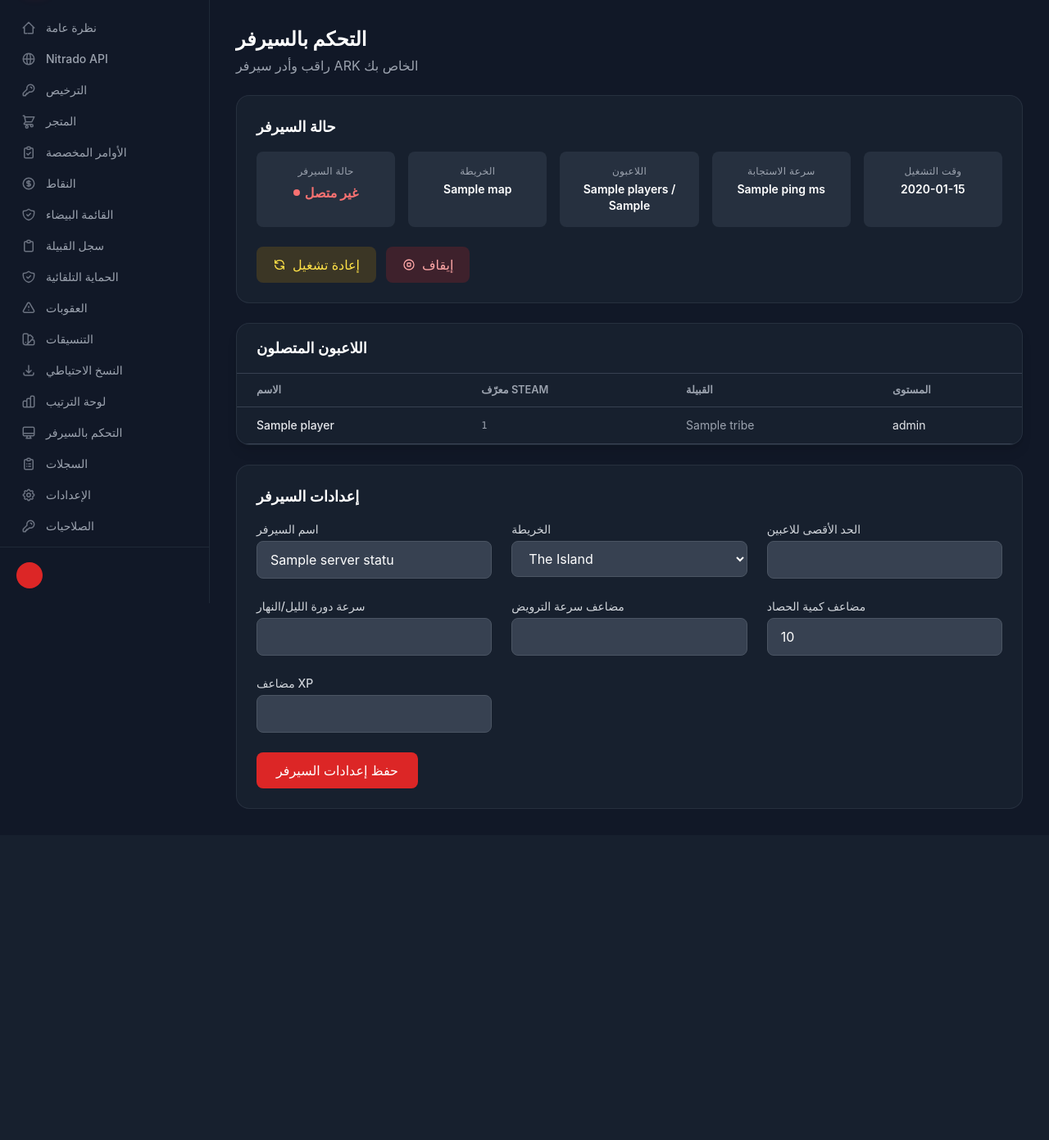
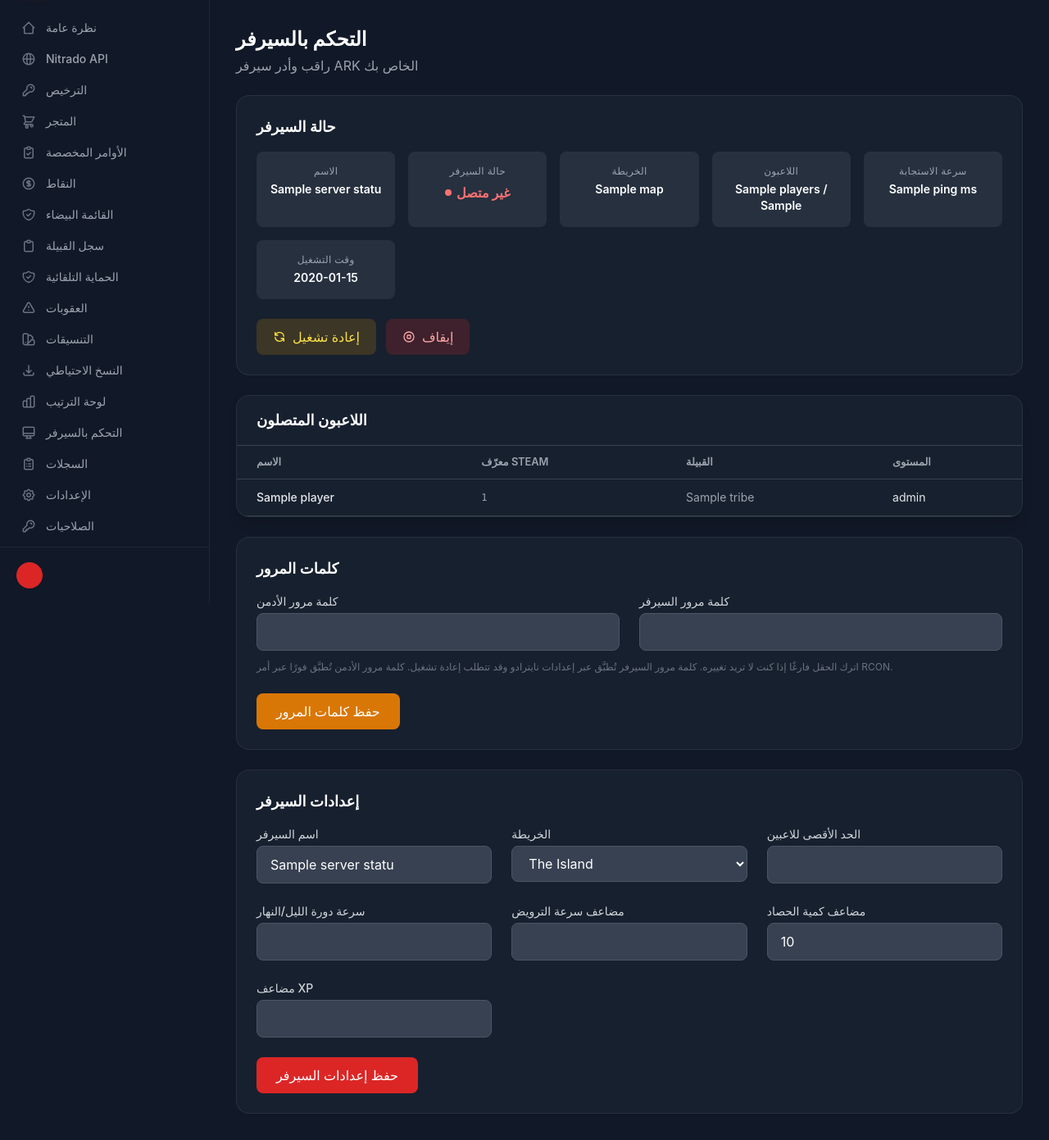
Before and after one commit to N0TTHELI0N/EXO-MEK-ASE, a Flask app: template dashboard/templates/sections/server_control.html in a window 1280 px wide. Shown: the part 64-1455 px from the top of the page at 82% size. Before the commit the page ends 1051 px from the top, so only its background shows below. Run offline with Flask 3, Linux system fonts and the light colour scheme; the template is opened without the code that fills it: most values are stand-ins (such as "Sample title", 1, 10 or a date in 2020); a database or web service that is not in the repository returns one stand-in record (values such as "Sample title"); some libraries are stand-ins or nearby versions.

Commit message:
Server control: show server name + change admin/server passwords

```diff
--- a/dashboard/app.py
+++ b/dashboard/app.py
@@ -953,7 +953,29 @@ def section_leaderboard(guild_id):
 @validate_csrf
 def section_server_control(guild_id):
     if request.method == "POST":
-        return redirect(url_for("section_server_control", guild_id=guild_id))
+        action = request.form.get("action", "")
+        notice = ""
+        notice_type = "error"
+        if action == "change_passwords":
+            admin_pw = request.form.get("password_admin", "")
+            server_pw = request.form.get("password_server", "")
+            results = []
+            if admin_pw:
+                try:
+                    results.append("Admin: " + nitrado.change_admin_password(guild_id, admin_pw))
+                except Exception as e:
+                    results.append("Admin: Failed (" + type(e).__name__ + ")")
+            if server_pw:
+                try:
+                    results.append("Join: " + nitrado.change_server_password(guild_id, server_pw))
+                except Exception as e:
+                    results.append("Join: Failed (" + type(e).__name__ + ")")
+            if results:
+                notice = " | ".join(results)
+                notice_type = "ok" if all("Applied" in r for r in results) else "error"
+        return redirect(url_for("section_server_control", guild_id=guild_id, notice=notice, notice_type=notice_type))
+    notice = request.args.get("notice", "")
+    notice_type = request.args.get("notice_type", "ok")
     info = {}
     try:
         raw = nitrado.get_server_info(guild_id) or {}
@@ -987,6 +1009,8 @@ def section_server_control(guild_id):
         guild_id=guild_id,
         active_section="server-control",
         server_status=server_status,
+        notice=notice,
+        notice_type=notice_type,
     )
 
 
--- a/dashboard/templates/sections/server_control.html
+++ b/dashboard/templates/sections/server_control.html
@@ -5,10 +5,20 @@
   <p class="text-gray-400 mt-1">{{ t('server_desc') }}</p>
 </div>
 
+{% if notice %}
+<div class="mb-6 px-5 py-4 rounded-lg border {{ 'bg-green-500/10 border-green-500/40 text-green-300' if notice_type == 'ok' else 'bg-red-500/10 border-red-500/40 text-red-300' }}">
+  {{ notice }}
+</div>
+{% endif %}
+
 <!-- Status Card -->
 <div class="bg-gray-800/50 border border-gray-700/50 rounded-2xl p-6 mb-6">
   <h3 class="text-lg font-semibold text-white mb-4">{{ t('server_status') }}</h3>
   <div class="grid grid-cols-2 sm:grid-cols-3 lg:grid-cols-5 gap-4">
+    <div class="bg-gray-700/50 rounded-lg p-4 text-center col-span-2 sm:col-span-1">
+      <p class="text-xs text-gray-400 uppercase tracking-wide mb-1">{{ t('server_name') }}</p>
+      <p class="text-white font-semibold text-sm break-words">{{ server_status.server_name or '—' }}</p>
+    </div>
     <div class="bg-gray-700/50 rounded-lg p-4 text-center">
       <p class="text-xs text-gray-400 uppercase tracking-wide mb-1">{{ t('server_status') }}</p>
       {% if server_status.online %}
@@ -97,6 +107,36 @@
   </div>
 </div>
 
+<!-- Passwords -->
+<form method="POST">
+  <input type="hidden" name="action" value="change_passwords">
+  <input type="hidden" name="_csrf_token" value="{{ csrf_token() }}">
+  <div class="bg-gray-800/50 border border-gray-700/50 rounded-2xl p-6 mb-6">
+    <h3 class="text-lg font-semibold text-white mb-4">{{ t('server_passwords') }}</h3>
+    <div class="grid grid-cols-1 md:grid-cols-2 gap-6">
+      <div>
+        <label for="password_admin" class="block text-sm font-medium text-gray-300 mb-1">{{ t('server_admin_password') }}</label>
+        <input type="password" id="password_admin" name="password_admin"
+               placeholder="" autocomplete="new-password"
+               class="w-full bg-gray-700 border border-gray-600 rounded-lg px-4 py-2.5 text-white placeholder-gray-500 focus:ring-2 focus:ring-red-500 focus:border-transparent outline-none">
+      </div>
+      <div>
+        <label for="password_server" class="block text-sm font-medium text-gray-300 mb-1">{{ t('server_password') }}</label>
+        <input type="password" id="password_server" name="password_server"
+               placeholder="" autocomplete="new-password"
+               class="w-full bg-gray-700 border border-gray-600 rounded-lg px-4 py-2.5 text-white placeholder-gray-500 focus:ring-2 focus:ring-red-500 focus:border-transparent outline-none">
+      </div>
+    </div>
+    <p class="text-xs text-gray-500 mt-3">{{ t('server_password_hint') }}</p>
+    <div class="mt-6">
+      <button type="submit" onclick="return confirm('{{ t('server_password_confirm') }}')"
+              class="px-6 py-2.5 bg-amber-600 hover:bg-amber-500 text-white font-medium rounded-lg transition-colors">
+        {{ t('server_save_passwords') }}
+      </button>
+    </div>
+  </div>
+</form>
+
 <!-- Server Settings -->
 <form method="POST">
   <input type="hidden" name="action" value="settings">
--- a/dashboard/translations.py
+++ b/dashboard/translations.py
@@ -204,6 +204,12 @@ TRANSLATIONS = {
     "server_harvest": {"ar": "مضاعف كمية الحصاد", "en": "Harvest Amount Multiplier"},
     "server_xp": {"ar": "مضاعف XP", "en": "XP Multiplier"},
     "server_save_settings": {"ar": "حفظ إعدادات السيرفر", "en": "Save Server Settings"},
+    "server_passwords": {"ar": "كلمات المرور", "en": "Passwords"},
+    "server_admin_password": {"ar": "كلمة مرور الأدمن", "en": "Admin Password"},
+    "server_password": {"ar": "كلمة مرور السيرفر", "en": "Server Password"},
+    "server_password_hint": {"ar": "اترك الحقل فارغًا إذا كنت لا تريد تغييره. كلمة مرور السيرفر تُطبَّق عبر إعدادات نايترادو وقد تتطلب إعادة تشغيل. كلمة مرور الأدمن تُطبَّق فورًا عبر أمر RCON.", "en": "Leave a field empty to keep it unchanged. The server password is applied via Nitrado settings (may need a restart). The admin password is applied immediately via RCON."},
+    "server_password_confirm": {"ar": "تأكيد تغيير كلمات المرور؟", "en": "Apply password changes?"},
+    "server_save_passwords": {"ar": "حفظ كلمات المرور", "en": "Save Passwords"},
 
     "embeds_title": {"ar": "الرسائل المدمجة", "en": "Embeds"},
     "embeds_desc": {"ar": "خصص رسائل البوت المدمجة", "en": "Customize bot embed messages"},
--- a/nitrado.py
+++ b/nitrado.py
@@ -126,6 +126,21 @@ class NitradoClient:
         )
         return bool(data)
 
+    def update_game_setting(self, category: str, key: str, value: str) -> bool:
+        """Update a single game setting via the Nitrado gameservers/settings API.
+
+        Body format: {"category": ..., "key": ..., "value": ...} where category is the
+        ini section (e.g. "settings" for [ServerSettings] in GameUserSettings.ini).
+        """
+        data = self._request(
+            "POST",
+            f"/services/{self.service_id}/gameservers/settings",
+            json={"category": category, "key": key, "value": value},
+        )
+        if isinstance(data, dict):
+            return data.get("status") == "success" or bool(data)
+        return bool(data)
+
     # ── file server (replaces SFTP file access) ──────────────
 
     def fs_base(self) -> str:
@@ -250,3 +265,25 @@ def get_server_info(guild_id: int) -> dict:
     if not client:
         return {}
     return client.get_server_status()
+
+
+def change_admin_password(guild_id: int, password: str) -> str:
+    """Change the ARK admin password via the RCON SetAdminPassword command."""
+    client = get_client(guild_id)
+    if not client:
+        return "Nitrado not configured"
+    if not password:
+        return "No password provided"
+    result = client.send_command(f"SetAdminPassword {password}")
+    return "Applied" if result is not None else "Command failed"
+
+
+def change_server_password(guild_id: int, password: str) -> str:
+    """Change the ARK server (join) password via the Nitrado settings API."""
+    client = get_client(guild_id)
+    if not client:
+        return "Nitrado not configured"
+    if not password:
+        return "No password provided"
+    ok = client.update_game_setting("settings", "ServerPassword", password)
+    return "Applied" if ok else "Failed"
```
